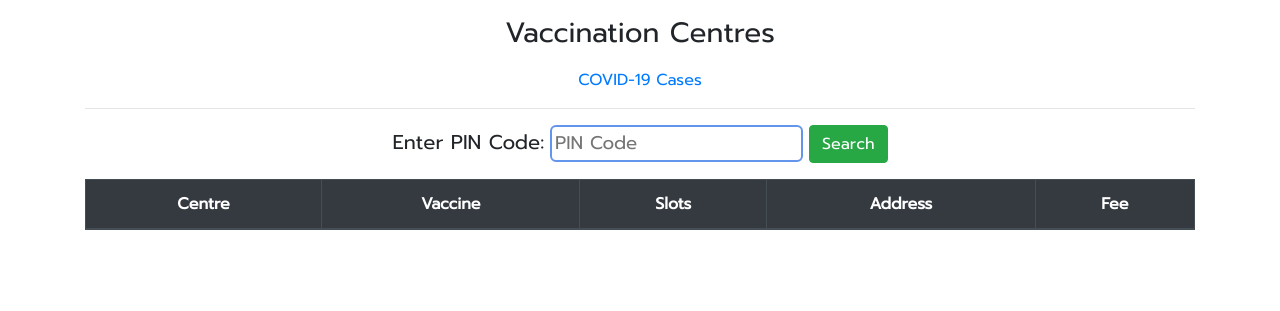
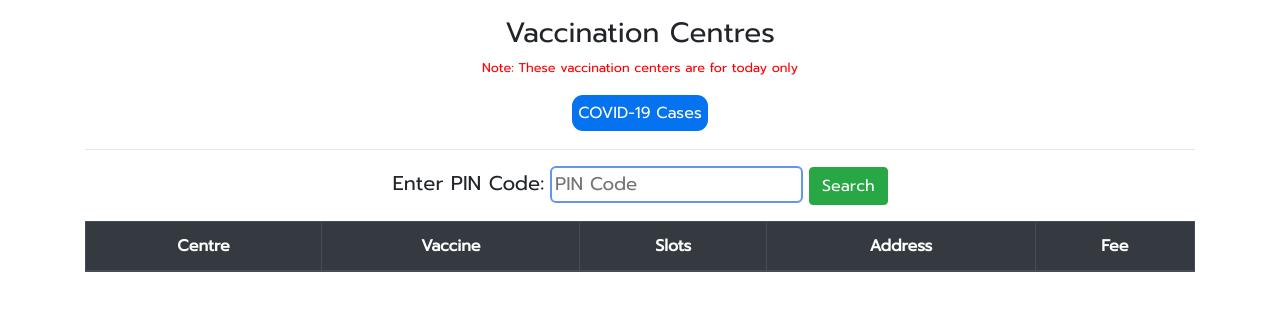
Before and after one commit to Ram-95/covid-19_india_data, a Flask app: page /vaccination_center in a window 1280 px wide. Shown: the top 311 px of the page. Run offline with Flask 2, Linux system fonts and the light colour scheme; lists and menus that the app fills with data are empty; some libraries are stand-ins or nearby versions; some web fonts are replaced.

Commit message:
Add Note to Vaccine search

```diff
--- a/static/styles.css
+++ b/static/styles.css
@@ -230,6 +230,23 @@ input[type=text] {
     margin-bottom: 0.5rem;
 }
 
+.banner {
+    color: white;
+    border: 2px solid white;
+    background-color: rgb(5 115 240);
+    padding: 6px;
+    border-radius: 0.81rem;
+}
+
+.banner:hover {
+    color: white;
+    font-size: 1.025rem;
+}
+
+#vaccine_date {
+    color: red;
+}
+
 @media only screen and (max-width: 360px) {
     #pin_search {
         margin-top: 0.6rem;
--- a/static/vaccination_script.js
+++ b/static/vaccination_script.js
@@ -47,6 +47,7 @@ $(document).ready(function () {
                 $('#heading').text('Vaccination Centres - ' + pincode + " | " + state);
                 $('#vaccine_table').append(row);
             }
+
         }
     };
 
--- a/templates/vaccination.html
+++ b/templates/vaccination.html
@@ -24,7 +24,8 @@
 <body>
     <div class="container content">
         <h3 id="heading">Vaccination Centres</h3>
-        <a href="{{ url_for('homepage') }}" class="nav-links">COVID-19 Cases</a>
+        <p id="vaccine_date" class="small">Note: These vaccination centers are for today only</p>
+        <a href="{{ url_for('homepage') }}" class="nav-links banner mt-0">COVID-19 Cases</a>
         <hr>
 
         <span style="font-size: 1.25rem;">
```
